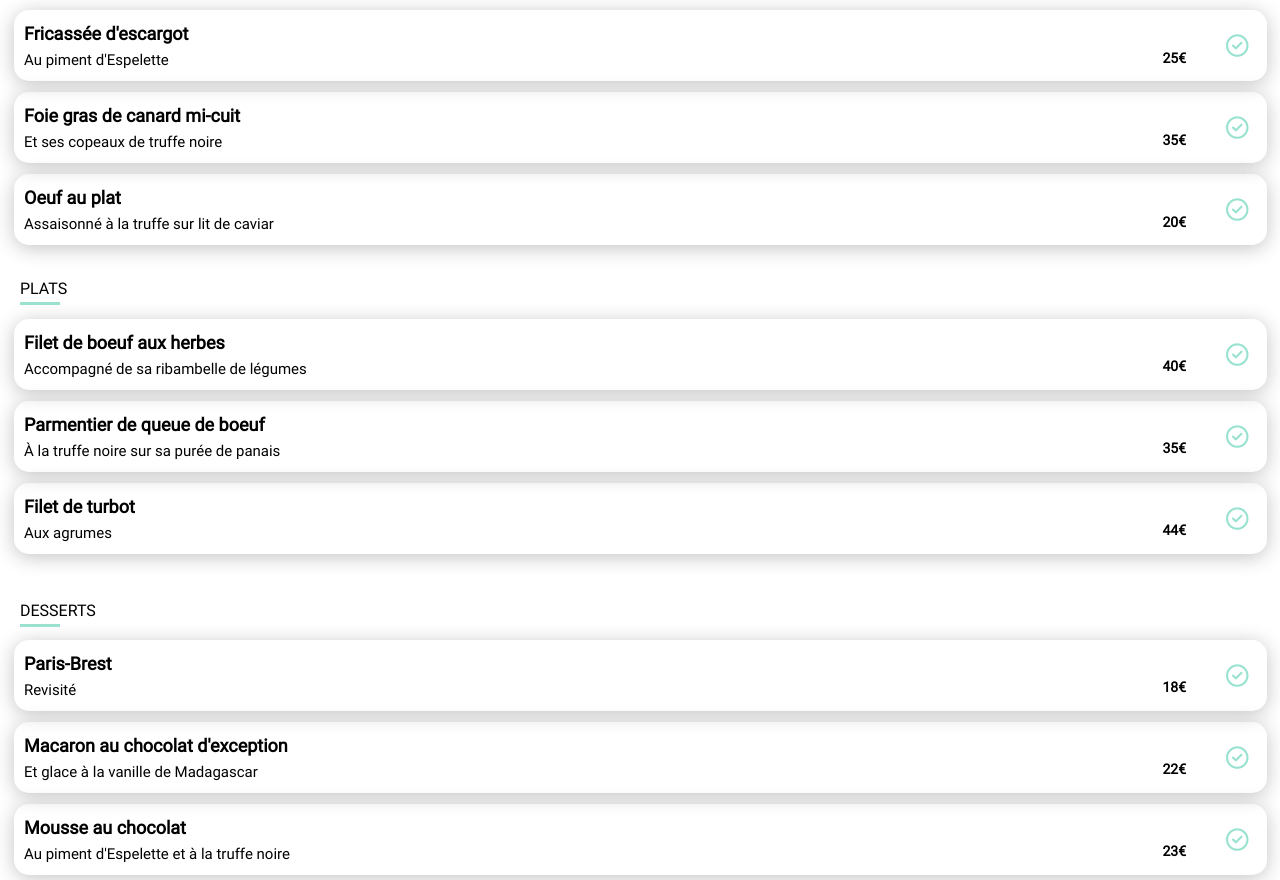
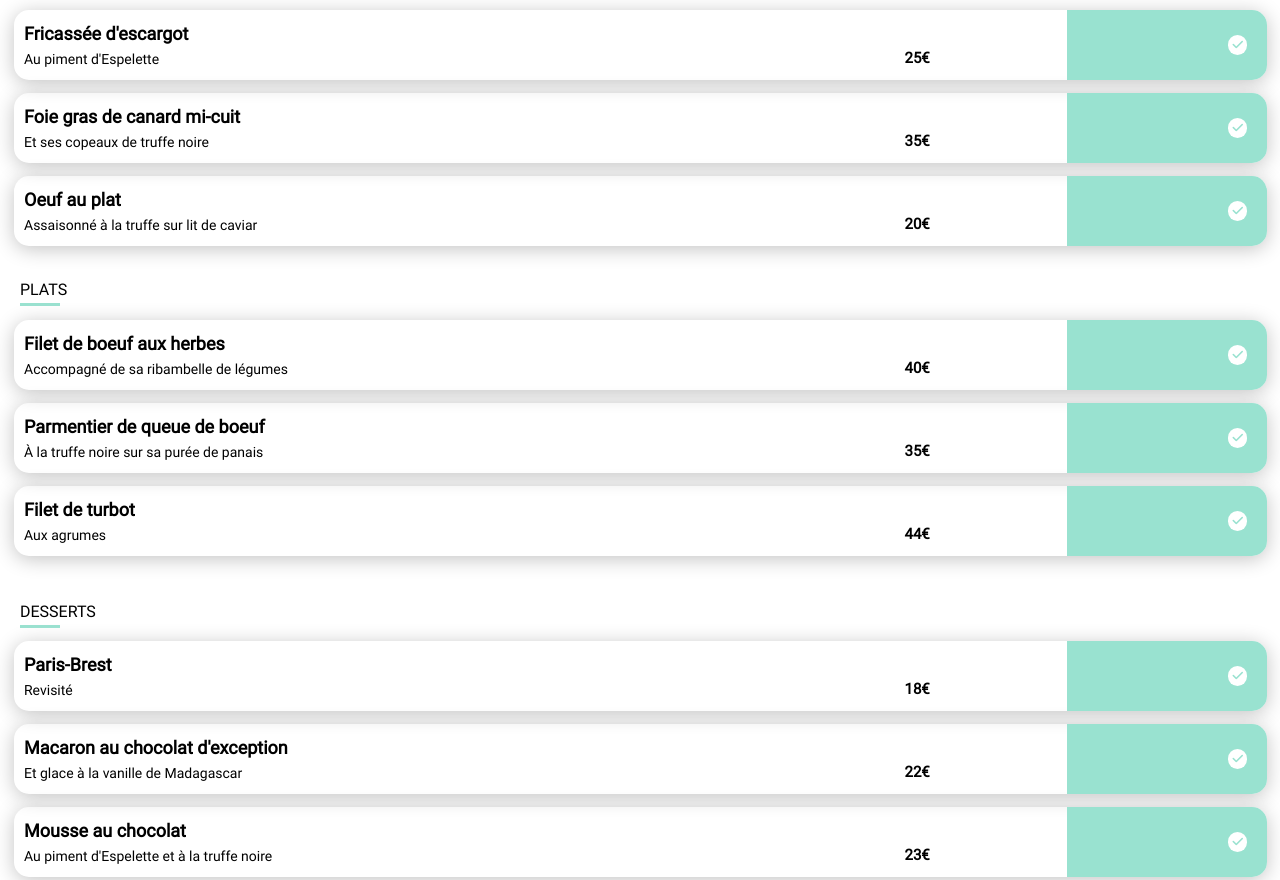
Before and after one commit to fozzini/FlorianFoezon_3_15042021, a website: page La palette du gout.html in a window 1280 px wide. Shown: the part 1083-1963 px from the top of the page. Drawn offline with Linux system fonts and the light colour scheme.

Commit message:
css:ajustement

```diff
--- a/La palette du gout.html
+++ b/La palette du gout.html
@@ -23,102 +23,120 @@
         <main>
             <section class="menu">
                 <h2 class="menu__title">ENTRÉES</h2>
-                <section class="menu__sticker" >
-                    <a href="" class="menu__sticker__description">
-                        <div>
+                <a href="" class="menu__sticker">
+                    <div class="menu__sticker__description">
                         <h3 class="menu__sticker__description__title">Fricassée d'escargot</h3>
                         <h4 class="menu__sticker__description__subtitle">Au piment d'Espelette</h4>
                     </div>
-                        <h5 class="menu__sticker__description__price">25€</h5>
-                        <i class="far fa-check-circle menu__sticker__description__icon"></i>
+                    <div >
+                        <h5 class="menu__sticker__price">25€</h5>
+                    </div>
+                    <div class="menu__sticker__icon">
+                        <i class="fas fa-check"></i>
+                    </div>
                 </a>
-                </section>
-                <section class="menu__sticker">
-                    <a href="" class="menu__sticker__description">
-                        <div>
+                <a href="" class="menu__sticker">
+                    <div class="menu__sticker__description">
                         <h3 class="menu__sticker__description__title">Foie gras de canard mi-cuit</h3>
                         <h4 class="menu__sticker__description__subtitle">Et ses copeaux de truffe noire</h4>
                     </div>
-                        <h5 class="menu__sticker__description__price">35€</h5>
-                        <i class="far fa-check-circle menu__sticker__description__icon"></i>
+                    <div>
+                        <h5 class="menu__sticker__price">35€</h5>
+                    </div>
+                    <div class="menu__sticker__icon">
+                        <i class="far fas fa-check "></i>
+                    </div>
                 </a>
-                </section>
-                <section class="menu__sticker">
-                    <a href="" class="menu__sticker__description">
-                        <div>
+                <a href="" class="menu__sticker">
+                    <div class="menu__sticker__description">
                         <h3 class="menu__sticker__description__title">Oeuf au plat</h3>
                         <h4 class="menu__sticker__description__subtitle">Assaisonné à la truffe sur lit de caviar</h4>
                     </div>
-                        <h5 class="menu__sticker__description__price">20€</h5>
-                        <i class="far fa-check-circle menu__sticker__description__icon"></i>
+                    <div>
+                        <h5 class="menu__sticker__price">20€</h5>
+                    </div>
+                    <div class="menu__sticker__icon">
+                        <i class="far fas fa-check "></i>
+                    </div>
                 </a>
-                </section>
             </section>
             <section class="menu">
                 <h2 class="menu__title">PLATS</h2>
-                <section class="menu__sticker">
-                    <a href="" class="menu__sticker__description">
-                        <div>
+                <a href="" class="menu__sticker">
+                    <div class="menu__sticker__description">
                         <h3 class="menu__sticker__description__title">Filet de boeuf aux herbes</h3>
                         <h4 class="menu__sticker__description__subtitle">Accompagné de sa ribambelle de légumes</h4>
                     </div>
-                        <h5 class="menu__sticker__description__price">40€</h5>
-                        <i class="far fa-check-circle menu__sticker__description__icon"></i>
+                    <div>
+                        <h5 class="menu__sticker__price">40€</h5>
+                    </div>
+                    <div class="menu__sticker__icon">
+                        <i class="far fas fa-check "></i>
+                    </div>
                 </a>
-                </section>
-                <section class="menu__sticker">
-                    <a href="" class="menu__sticker__description">
-                        <div>
+                <a href="" class="menu__sticker">
+                    <div class="menu__sticker__description">
                         <h3 class="menu__sticker__description__title">Parmentier de queue de boeuf</h3>
                         <h4 class="menu__sticker__description__subtitle">À la truffe noire sur sa purée de panais</h4>
                     </div>
-                        <h5 class="menu__sticker__description__price">35€</h5>
-                        <i class="far fa-check-circle menu__sticker__description__icon"></i>
+                    <div>
+                        <h5 class="menu__sticker__price">35€</h5>
+                    </div>
+                    <div class="menu__sticker__icon">
+                        <i class="far fas fa-check "></i>
+                    </div>
                 </a>
-                </section>
-                <section class="menu__sticker">
-                    <a href="" class="menu__sticker__description">
-                        <div>
+                <a href="" class="menu__sticker">
+                    <div class="menu__sticker__description">
                         <h3 class="menu__sticker__description__title">Filet de turbot</h3>
                         <h4 class="menu__sticker__description__subtitle">Aux agrumes</h4>
                     </div>
-                        <h5 class="menu__sticker__description__price">44€</h5>
-                        <i class="far fa-check-circle menu__sticker__description__icon"></i>
+                    <div>
+                        <h5 class="menu__sticker__price">44€</h5>
+                    </div>
+                    <div class="menu__sticker__icon">
+                        <i class="far fas fa-check "></i>
+                    </div>
                 </a>
             </section>
-            </section>
             <section class="menu">
-                <h2 class="menu__title menu__sweettitleadjustment">DESSERTS</h2>
-                <section class="menu__sticker" >
-                    <a href="" class="menu__sticker__description">
-                        <div>
+                <h2 class="menu__title menu__sweet--adjustment">DESSERTS</h2>
+                <a href="" class="menu__sticker">
+                    <div class="menu__sticker__description">
                         <h3 class="menu__sticker__description__title">Paris-Brest</h3>
                         <h4 class="menu__sticker__description__subtitle">Revisité</h4>
                     </div>
-                        <h5 class="menu__sticker__description__price">18€</h5>
-                        <i class="far fa-check-circle menu__sticker__description__icon"></i>
+                    <div>
+                        <h5 class="menu__sticker__price">18€</h5>
+                    </div>
+                    <div class="menu__sticker__icon">
+                        <i class="far fas fa-check "></i>
+                    </div>
                 </a>
-                </section>
-                <section class="menu__sticker" >
-                    <a href="" class="menu__sticker__description">
-                        <div>
+                <a href="" class="menu__sticker">
+                    <div class="menu__sticker__description">
                         <h3 class="menu__sticker__description__title">Macaron au chocolat d'exception</h3>
                         <h4 class="menu__sticker__description__subtitle">Et glace à la vanille de Madagascar</h4>
                     </div>
-                        <h5 class="menu__sticker__description__price">22€</h5>
-                        <i class="far fa-check-circle menu__sticker__description__icon"></i>
+                    <div>
+                        <h5 class="menu__sticker__price">22€</h5>
+                    </div>
+                    <div class="menu__sticker__icon">
+                        <i class="far fas fa-check "></i>
+                    </div>
                 </a>
-                </section>
-                <section class="menu__sticker">
-                    <a href="" class="menu__sticker__description">
-                        <div>
+                <a href="" class="menu__sticker">
+                    <div class="menu__sticker__description">
                         <h3 class="menu__sticker__description__title">Mousse au chocolat </h3>
                         <h4 class="menu__sticker__description__subtitle">Au piment d'Espelette et à la truffe noire</h4>
                     </div>
-                        <h5 class="menu__sticker__description__price">23€</h5>
-                        <i class="far fa-check-circle menu__sticker__description__icon"></i>
+                    <div>
+                        <h5 class="menu__sticker__price">23€</h5>
+                    </div>
+                    <div class="menu__sticker__icon">
+                        <i class="far fas fa-check "></i>
+                    </div>
                 </a>
-                </section>
                 <button class="header__button menu__commandbutton">Commander</button>
             </section>
         </main>
--- a/sass/main.scss
+++ b/sass/main.scss
@@ -364,60 +364,71 @@
 
     }
     &__sticker{
+        display: flex;
+        justify-content: space-between;
+        box-shadow: #c3c3c3 0px 3px 20px;
+        margin: 0px 13px 13px 14px;
+        border-radius: 15px;
+        text-decoration: none;
+
+        color: black;
 
         &__description{
-            text-decoration: none;
-            position: relative;
             display: flex;
-            flex-direction: row;
-            border-radius: 15px;
-            box-shadow: #c3c3c3 0px 3px 20px;
-            margin: 0px 13px 11px 14px;
-            color: black;
-            font-weight: bold;
+            flex-direction: column;
+            width:60%;
             &__title{
                 font-family: roboto;
                 font-weight: bold;
                 font-size: 18px;
                 margin:11px 0px 4px 10px;
-
+                white-space: nowrap;
+                overflow: hidden;
+                text-overflow: ellipsis;
             }
             &__subtitle{
                 font-family: roboto;
                 font-weight: lighter;
-                font-size:15px;
-                margin:3px 0px 12px 10px;
-
+                font-size:14px;
+                margin:0px 0px 12px 10px;
+                white-space: nowrap;
+                overflow:hidden;
+                text-overflow: ellipsis;
+            }
         }
         &__price{
-                position: absolute;
             font-family: roboto;
             font-weight: bold;
-                right:81px;
-                font-size: 14px;
-                top:14px;
+            font-size: 15px;
+            padding: 0px 23px 0px 25px;
+            background-color: white;
+            margin:37px 0px 0px 0px;
+            width:21%;
         }
         &__icon{
             display: flex;
-                position:absolute;
+            position:relative;
             background-color: #99E2D0;
-                right: 41px;
-                top: 25px;
-
-            }
+            width:16%;
+            border-radius: 0px 15px 15px 0px;
             ::before{
                 position: absolute;
                 background-color: white;
                 color:#99E2D0;
-                font-size: 22.5px;
+                top:25px;
+                right: 20px;
+                font-size: 12px;
+                padding: 4px;
+                border-radius: 25px;
             }
         }
     }
-    &__sweettitleadjustment{
-        margin-top: 45px;
+
+    &__sweet--adjustment{
+        margin-top: 44px;
                 }
     &__commandbutton{
-        margin: 36px 94px 46px;
+        margin: 34px 94px 44px;
         padding-left: 50px;
         padding-right: 50px;
     }
```
Also changed, not shown: sass/main.css, 1 other file. Lines whose indentation alone changed are shown as unchanged.
